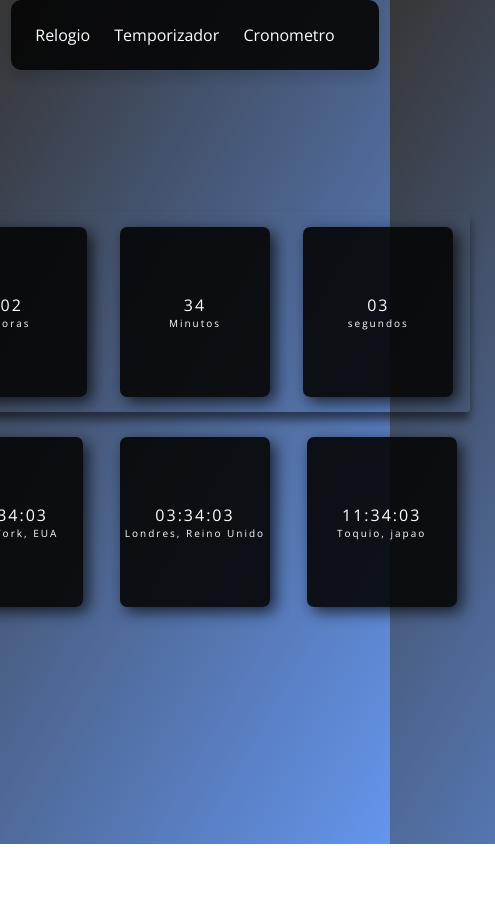
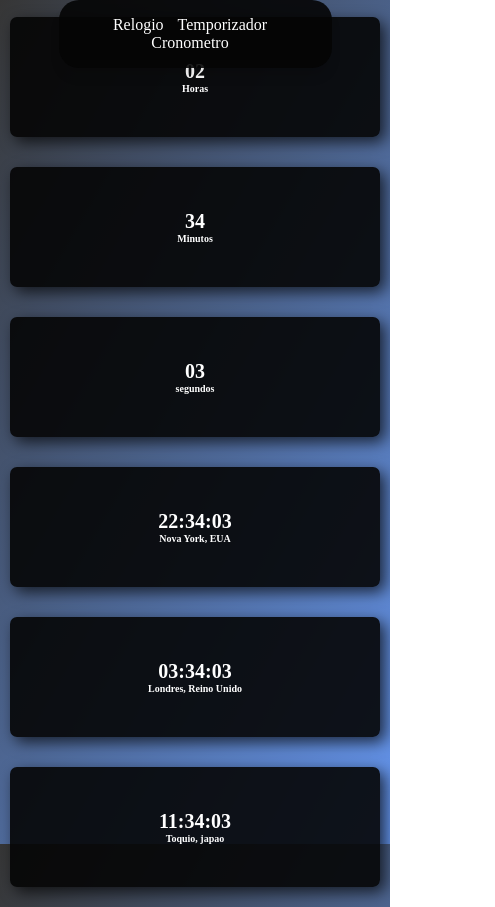
Before and after one commit to AndrewBlack21/Projeto-Relogio-Digital-Temporizador-Cron-metro, a plain HTML site: page index.html in a window 390 px wide. Shown: the whole page, 495 px wide, since content can reach past the window. Before the commit the page ends 844 px from the top, so only its background shows below. Drawn offline with nearby package versions, Linux system fonts and the light colour scheme.

Commit message:
deixando o relogio responsivo

```diff
--- a/index.html
+++ b/index.html
@@ -4,7 +4,10 @@
     <meta charset="UTF-8">
 
     <meta name="viewport" content="width=device-width, initial-scale=1.0">
+    <link rel="stylesheet" href="media.css">
     <link rel="stylesheet" href="style.css">
+
+
     <title>Relogio Dinamico</title>
 </head>
 <body>
--- /dev/null
+++ b/media.css
@@ -0,0 +1,31 @@
+@media screen and (max-width: 760px) {
+    .relogio, .relogio-global {
+        flex-direction: row;
+        flex-wrap: wrap; /* Para ajustar os blocos */
+    }
+
+    .relogio div, .relogio-global div {
+        width: 45%; /* Reduz o tamanho dos blocos */
+        margin-bottom: 10px; /* Espaçamento entre os blocos */
+    }
+
+    header h1 {
+        font-size: 24px;
+    }
+}
+
+/* Responsividade: Ajustes para telas menores que 400px */
+@media screen and (max-width: 400px) {
+    .relogio div, .relogio-global div {
+        width: 100%; /* Para telas muito pequenas, os blocos ocupam toda a largura */
+        margin-bottom: 10px;
+    }
+
+    .relogio span, .relogio-global span {
+        font-size: 18px; /* Reduz o tamanho da fonte */
+    }
+
+    header h1 {
+        font-size: 20px;
+    }
+}
--- a/style.css
+++ b/style.css
@@ -1,107 +1,121 @@
 @import url('https://fonts.googleapis.com/css2?family=Lato:ital,wght@0,100;0,300;0,400;0,700;0,900;1,100;1,300;1,400;1,700;1,900&family=Open+Sans:ital,wght@0,300..800;1,300..800&display=swap');
 
-*{
+* {
+    box-sizing: border-box;
     padding: 0;
     margin: 0;
-    font-family: 'Open sans', sans-serif;
+
 }
 
-body{
+body {
     height: 100vh;
     background: linear-gradient(120deg, #363636, #6495ED);
     display: flex;
     align-items: center;
     justify-content: center;
+    flex-direction: column;
+    padding: 0 10px;
+    overflow-x: hidden;
+    padding-top: 70px;
+
+
 }
 
-.relogio-container{
+.relogio-container {
+    width: 100%;
+    max-width: 550px;
     display: flex;
     flex-direction: column;
     align-items: center;
+
 }
 
-.relogio{
+/* Ajuste dos blocos de relógio */
+.relogio, .relogio-global {
     display: flex;
-    align-items: center;
+    flex-wrap: wrap;
     justify-content: space-around;
-    height: 200px;
-    width: 550px;
-    background: transparent;
-    border-radius: 3px;
-    box-shadow: 0px 8px 10px rgba(0, 0, 0, .5);
+    gap: 20px;
+    width: 100%;
+    margin: 10px;
 }
 
-.relogio div,
-.relogio-global div{
-    height: 170px;
-    width: 150px;
+.relogio div, .relogio-global div {
+    background: rgba(5, 5, 5, .9);
+    color: #fff;
+    box-shadow: 5px 5px 15px rgb(0, 0, 0, .7);
+    border-radius: 7px;
     display: flex;
     flex-direction: column;
     align-items: center;
     justify-content: center;
-    color: #fff;
-    background: rgba(5, 5, 5, .9);
-    box-shadow: 5px 5px 15px rgb(0, 0, 0, .7);
-    border-radius: 7px;
-    letter-spacing: 2px;
+    height: 120px;
+    flex: 1 1 auto;
 }
 
-.relogio span
-.relogio-global span{
+/* Tamanho dos textos */
+.relogio span, .relogio-global span {
+    font-size: 20px;
     font-weight: bolder;
-    font-size: 60px;
 }
 
-.relogio span.tempo{
+.relogio span.tempo, .relogio-global span.tempo {
     font-size: 10px;
 }
 
-.relogio-global {
+/* Cabeçalho */
+header {
+    background: rgba(5, 5, 5, .9);
+    color: #fff;
+    padding: 1rem;
+    width: 70%;
+    position: fixed;
+    top: 0;
+
+    z-index: 1000;
+    box-shadow: 0 10px 10px rgb(0, 0, 0, 0.1);
+    text-align: center;
     display: flex;
     align-items: center;
-    justify-content: space-around;
-    width: 550px;
-    gap: 10px;
-    margin: 25px;
+    justify-content: center;
+    border-radius: 20px; /
+}
+/* Navegação */
+header nav ul {
+    list-style-type: none;
+    padding: 0;
 }
 
-.relogio span.tempo,
-.relogio-global span.tempo{
-    font-size: 10px;
+header nav ul li {
+    display: inline-block;
+    margin-right: 10px;
 }
 
-header{
-    background: rgba(5, 5, 5, .9);
+header nav ul li a {
+    text-decoration: none;
     color: #fff;
-    position: fixed;
-    top: 0;
-    box-shadow: 0 10px 10px rgb(0, 0, 0, 0.1);
-    padding: 1.5rem;
-    align-items: center;
-   border-radius: 10px;
-
 }
 
-header h1{
-    margin: 0;
-    padding: 20px;
-    float: left;
-}
 
-header nav{
-    float: right;
-    align-items: center;
 
-}
+.timelapse button{
+    margin: 25px;
+    padding: 15px;
+    display: inline;
+    background: rgba(5, 5, 5, .9);
+    box-shadow: 5px 5px 15px rgb(0, 0, 0, .7);
+    color: white;
+    border-radius: 15px;
+    cursor: pointer;
+ }
 
-header nav ul li{
-    display: inline-block;
-    margin-right: 20px;
-}
-
-header nav ul li a{
-    text-decoration: none;
-    color: #fff;
+ label{
+    margin: 10px;
+    padding: 5px;
+    background: rgba(5, 5, 5, .9);
+    box-shadow: 5px 5px 15px rgb(0, 0, 0, .7);
+    color: white;
+    border-radius: 13px;
 }
 
 #timer{
@@ -119,28 +133,3 @@ header nav ul li a{
     border-radius: 7px;
     letter-spacing: 2px;
 }
-
-button{
-    display: flex;
-
-}
-
-.timelapse button{
-   margin: 25px;
-   padding: 15px;
-   display: inline;
-   background: rgba(5, 5, 5, .9);
-   box-shadow: 5px 5px 15px rgb(0, 0, 0, .7);
-   color: white;
-   border-radius: 15px;
-   cursor: pointer;
-}
-
-label{
-    margin: 10px;
-    padding: 5px;
-    background: rgba(5, 5, 5, .9);
-    box-shadow: 5px 5px 15px rgb(0, 0, 0, .7);
-    color: white;
-    border-radius: 13px;
-}
```
Also changed, not shown: assents/imagens/relogio.jpg (added).
